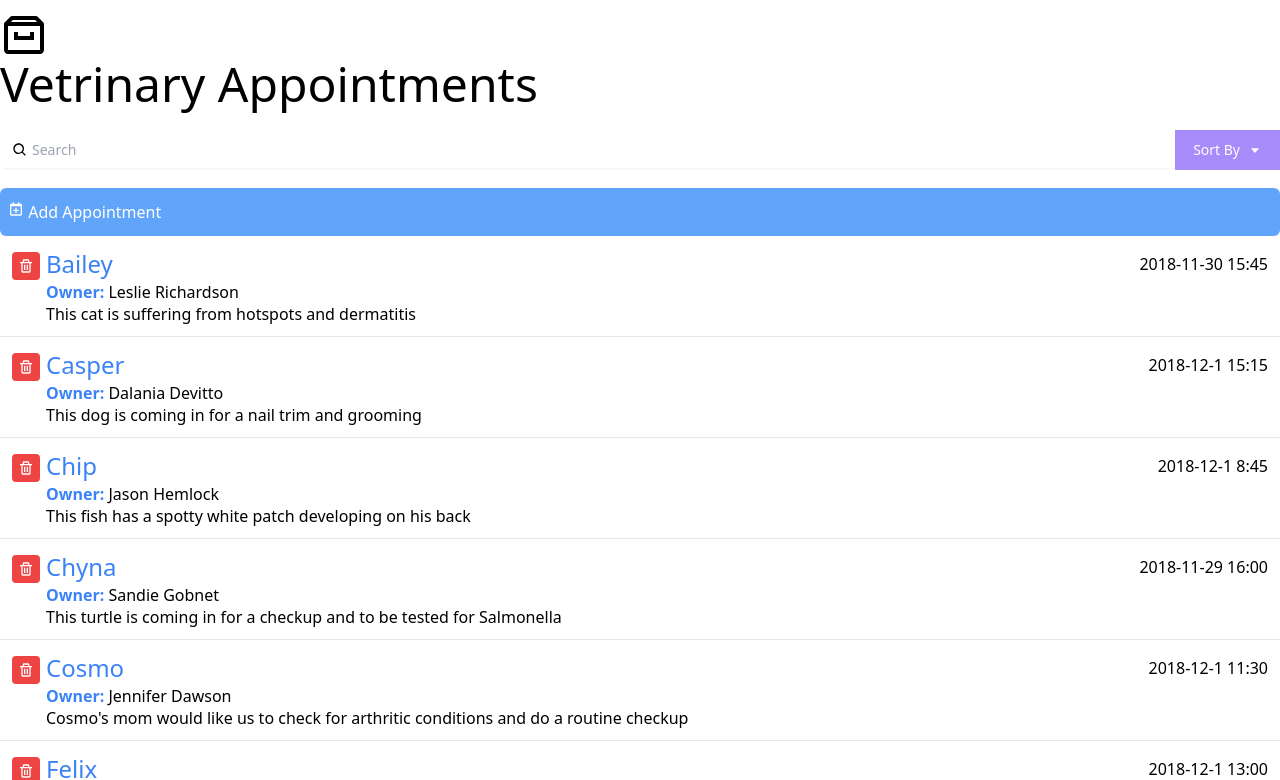
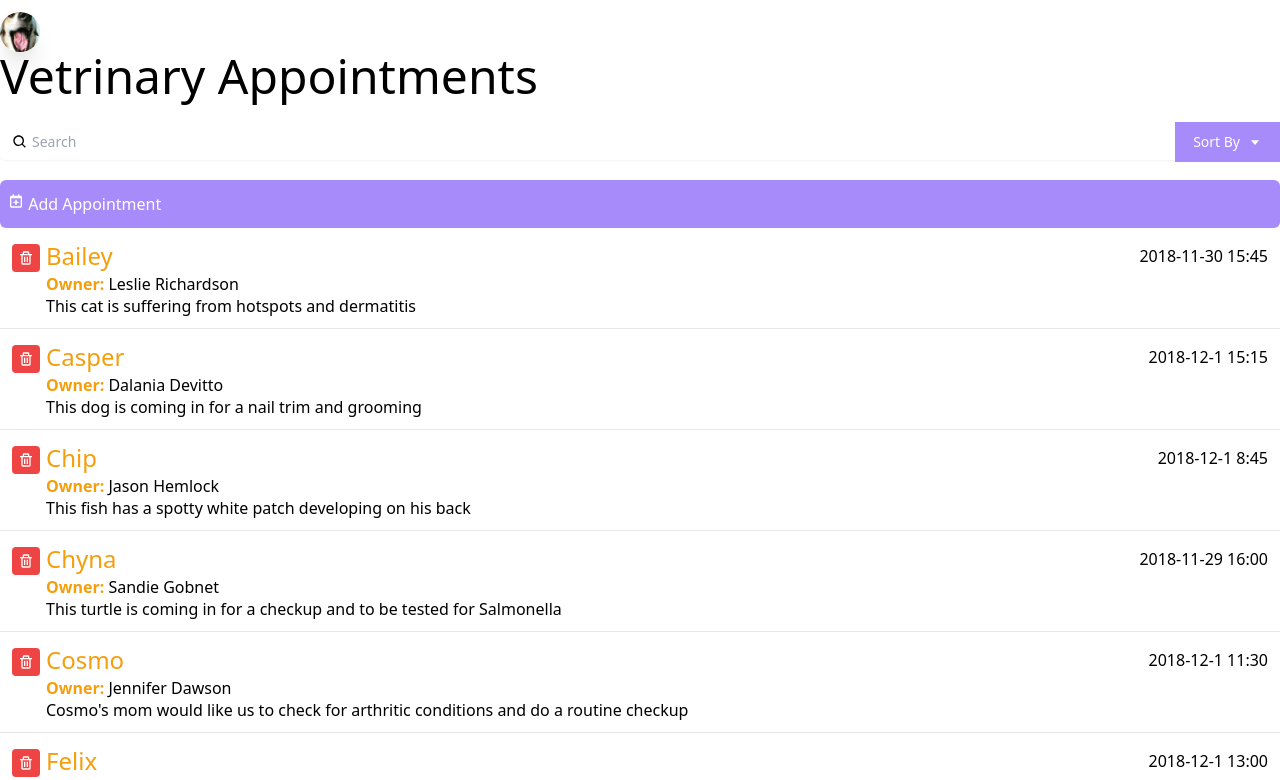
Before and after one commit to ielephantshoe/reactuiface, a React (Create React App) app: page / in a window 1280 px wide. Shown: the top 780 px of the page. Built offline with nearby package versions, Linux system fonts and the light colour scheme.

Commit message:
added a murph pic

```diff
--- a/src/App.js
+++ b/src/App.js
@@ -5,6 +5,8 @@ import Search from './components/Search';
 import AppointmentInfo from './components/AppointmentInfo';
 import AddAppointment from './components/AddApponitment';
 import { useEffect, useCallback, useState } from "react";
+import murphy from './murph.jpeg'
+
 function App() {
 
   let [appointmentList, setAppointmentList] = useState([]);
@@ -40,7 +42,10 @@ function App() {
 
   return (
     <div className="App container mx-auto mt-3 font-thin">
-        <h1 className='text-5xl'><BiArchive/> Vetrinary Appointments</h1>
+        <div className='grid justify-content-between'>
+     <h1 className='text-5xl'><img src={murphy} className='rounded-full shadow-xl w-10' alt='dog'/> Vetrinary Appointments</h1>
+        </div>
+
        <Search
         orderBy={orderBy}
         onOrderByChange={myOrder=>setOrderBy(myOrder)}
--- a/src/components/AddApponitment.js
+++ b/src/components/AddApponitment.js
@@ -28,13 +28,13 @@ const AddAppointment = ({ onSendAppointment, lastId }) => {
   return (
     <div>
       <button onClick={() => { setToggleForm(!toggleForm) }}
-        className={`bg-blue-400 text-white px-2 py-3 w-full text-left rounded-t-md
+        className={`bg-purple-400 text-white px-2 py-3 w-full text-left rounded-t-md
         ${toggleForm ? 'rounded-t-md' : 'rounded-md'}`}>
         <div><BiCalendarPlus className="inline-block align-text-top" />  Add Appointment</div>
       </button>
       {
         toggleForm &&
-        <div className="border-r-2 border-b-2 border-l-2 border-light-blue-500 rounded-b-md pl-4 pr-4 pb-4">
+        <div className="border-r-2 border-b-2 border-l-2 border-light-purple-500 rounded-b-md pl-4 pr-4 pb-4">
           <div className="sm:grid sm:grid-cols-3 sm:gap-4 sm:items-start  sm:pt-5">
             <label htmlFor="ownerName" className="block text-sm font-medium text-gray-700 sm:mt-px sm:pt-2">
               Owner Name
@@ -97,7 +97,7 @@ const AddAppointment = ({ onSendAppointment, lastId }) => {
 
           <div className="pt-5">
             <div className="flex justify-end">
-              <button type="submit" onClick={formDataPublish} className="ml-3 inline-flex justify-center py-2 px-4 border border-transparent shadow-sm text-sm font-medium rounded-md text-white bg-blue-400 hover:bg-blue-700 focus:outline-none focus:ring-2 focus:ring-offset-2 focus:ring-blue-400">
+              <button type="submit" onClick={formDataPublish} className="ml-3 inline-flex justify-center py-2 px-4 border border-transparent shadow-sm text-sm font-medium rounded-md text-white bg-purple-400 hover:bg-purple-700 focus:outline-none focus:ring-2 focus:ring-offset-2 focus:ring-purple-400">
                 Submit
             </button>
             </div>
--- a/src/components/AppointmentInfo.js
+++ b/src/components/AppointmentInfo.js
@@ -6,14 +6,14 @@ const AppointmentInfo = ({appointment, onDeleteAppointment}) => {
   <button onClick={()=>{
     onDeleteAppointment(appointment.id)
   }} type="button"
-    className="p-1.5 mr-1.5 mt-1 rounded text-white bg-red-500 hover:bg-yellow-700 focus:outline-none focus:ring-2 focus:ring-offset-2 focus:ring-blue-500">
+    className="p-1.5 mr-1.5 mt-1 rounded text-white bg-red-500 hover:bg-yellow-700 focus:outline-none focus:ring-2 focus:ring-offset-2 focus:ring-yellow-500">
     <BiTrash /></button>
   <div className="flex-grow">
     <div className="flex items-center">
-      <span className="flex-none font-medium text-2xl text-blue-500">{appointment.petName}</span>
+      <span className="flex-none font-medium text-2xl text-yellow-500">{appointment.petName}</span>
       <span className="flex-grow text-right">{appointment.aptDate}</span>
     </div>
-    <div><b className="font-bold text-blue-500">Owner:</b> {appointment.ownerName}</div>
+    <div><b className="font-bold text-yellow-500">Owner:</b> {appointment.ownerName}</div>
     <div className="leading-tight">{appointment.aptNotes}</div>
   </div>
 </li>
```
Also changed, not shown: src/murph.jpeg (added).
